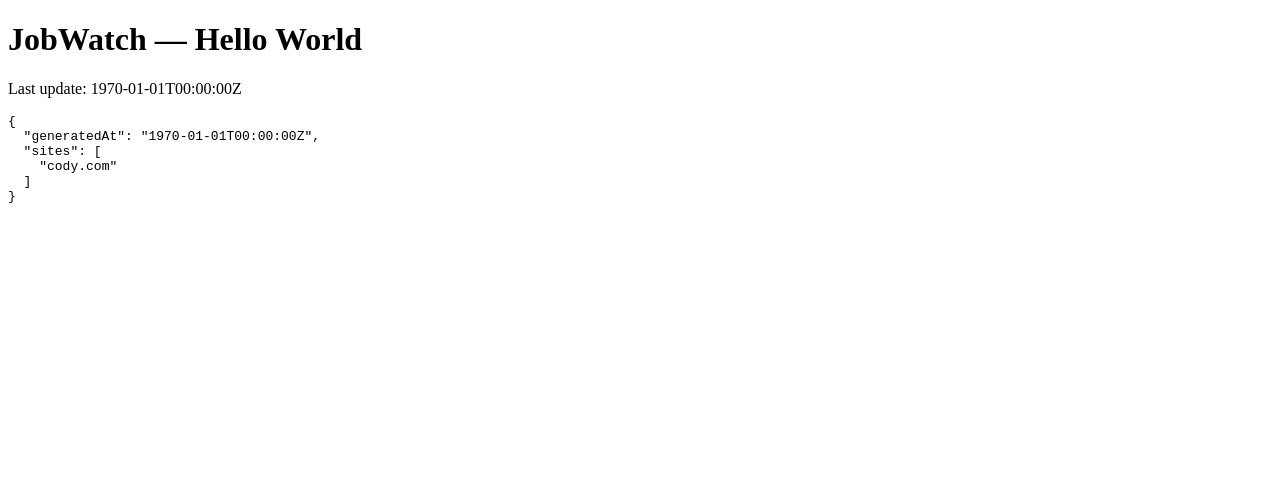
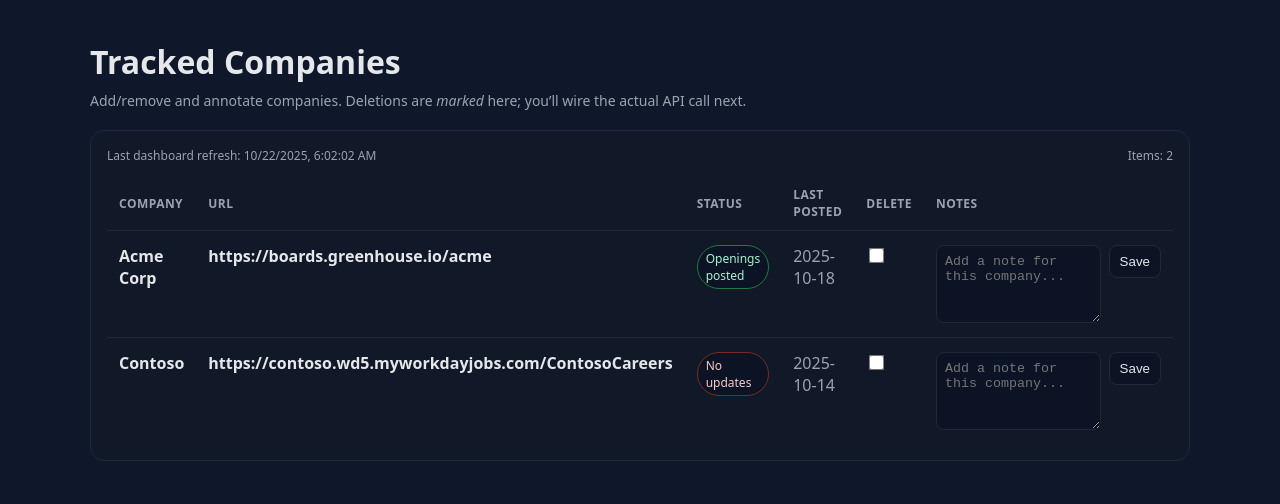
Before and after one commit to HelloCody1000/job_search, a plain HTML site: page index.html in a window 1280 px wide. Drawn offline with Linux system fonts and the light colour scheme.

Commit message:
updating main page

```diff
--- a/index.html
+++ b/index.html
@@ -1,20 +1,160 @@
 <!doctype html>
-<meta charset="utf-8">
-<title>JobWatch — Hello World</title>
+<html lang="en">
+<head>
+  <meta charset="utf-8" />
+  <title>JobWatch — Tracked Companies</title>
+  <meta name="viewport" content="width=device-width,initial-scale=1" />
+  <style>
+    :root {
+      --bg:#0f172a; --card:#111827; --muted:#9ca3af; --text:#e5e7eb; --accent:#22c55e; --danger:#ef4444; --line:#1f2937;
+    }
+    html,body{margin:0;padding:0;background:var(--bg);color:var(--text);font-family:system-ui,-apple-system,Segoe UI,Roboto,Inter,Arial,sans-serif}
+    .wrap{max-width:1100px;margin:40px auto;padding:0 16px}
+    h1{font-weight:700;margin:0 0 8px}
+    .sub{color:var(--muted);margin:0 0 20px;font-size:14px}
+    .card{background:var(--card);border:1px solid var(--line);border-radius:14px;padding:16px}
+    table{width:100%;border-collapse:collapse}
+    thead th{font-size:12px;letter-spacing:.04em;text-transform:uppercase;color:var(--muted);text-align:left;padding:10px 12px;border-bottom:1px solid var(--line)}
+    tbody td{padding:14px 12px;vertical-align:top;border-bottom:1px solid var(--line)}
+    tbody tr:last-child td{border-bottom:none}
+    .url a{color:var(--text);text-decoration:none}
+    .badge{display:inline-block;padding:4px 8px;border-radius:999px;font-size:12px;border:1px solid var(--line);background:#0b1324}
+    .badge.ok{border-color:#1f7a43;color:#a7f3d0}
+    .badge.warn{border-color:#7a2a1f;color:#fecaca}
+    .date{font-variant-numeric:tabular-nums;color:var(--muted)}
+    .notes{display:flex;gap:8px;align-items:flex-start}
+    .notes textarea{width:100%;min-height:60px;background:#0b1324;color:var(--text);border:1px solid var(--line);border-radius:8px;padding:8px;resize:vertical}
+    .btn{border:1px solid var(--line);background:#0b1324;color:var(--text);padding:8px 10px;border-radius:8px;cursor:pointer}
+    .btn:hover{border-color:#334155}
+    .delbox{transform:scale(1.2)}
+    .marked{color:var(--danger);font-size:12px;margin-top:6px}
+    .toolbar{display:flex;justify-content:space-between;align-items:center;margin-bottom:12px}
+    .small{font-size:12px;color:var(--muted)}
+  </style>
+</head>
+<body>
+  <div class="wrap">
+    <h1>Tracked Companies</h1>
+    <p class="sub">Add/remove and annotate companies. Deletions are <em>marked</em> here; you’ll wire the actual API call next.</p>
 
-<h1>JobWatch — Hello World</h1>
-<p id="last">Loading…</p>
-<pre id="out" style="white-space: pre-wrap;"></pre>
+    <div class="card">
+      <div class="toolbar">
+        <div class="small">Last dashboard refresh: <span id="refreshedAt"></span></div>
+        <div class="small">Items: <span id="count">0</span></div>
+      </div>
+
+      <table aria-label="Tracked companies">
+        <thead>
+          <tr>
+            <th style="width:18ch;">Company</th>
+            <th>URL</th>
+            <th style="width:16ch;">Status</th>
+            <th style="width:18ch;">Last Posted</th>
+            <th style="width:10ch;">Delete</th>
+            <th style="width:34%;">Notes</th>
+          </tr>
+        </thead>
+        <tbody id="rows"></tbody>
+      </table>
+    </div>
+  </div>
 
 <script>
-(async () => {
-  try {
-    const res = await fetch("status/index.json", { cache: "no-store" });
-    const j = await res.json();
-    document.getElementById("last").textContent = "Last update: " + j.generatedAt;
-    document.getElementById("out").textContent  = JSON.stringify(j, null, 2);
-  } catch (e) {
-    document.getElementById("last").textContent = "Failed to load status.";
+/* ---------- TEMP DATA (replace with fetch from your API later) ---------- */
+const sampleSites = [
+  {
+    siteId: "acme-gh",
+    company: "Acme Corp",
+    url: "https://boards.greenhouse.io/acme",
+    status: "Openings posted", // or "No updates"
+    lastPosted: "2025-10-18",
+    note: ""
+  },
+  {
+    siteId: "contoso-wd",
+    company: "Contoso",
+    url: "https://contoso.wd5.myworkdayjobs.com/ContosoCareers",
+    status: "No updates",
+    lastPosted: "2025-10-14",
+    note: ""
   }
-})();
+];
+// On first load, prefer whatever is in localStorage so your notes persist during testing.
+const STORE_KEY = "jobwatch-sites-v1";
+const sites = JSON.parse(localStorage.getItem(STORE_KEY) || "null") || sampleSites;
+
+/* ---------- RENDER ---------- */
+const tbody = document.getElementById("rows");
+const countEl = document.getElementById("count");
+document.getElementById("refreshedAt").textContent = new Date().toLocaleString();
+
+function statusBadge(text){
+  const ok = /open|posted|new/i.test(text);
+  return `<span class="badge ${ok ? 'ok' : 'warn'}">${text}</span>`;
+}
+
+function render(){
+  tbody.innerHTML = "";
+  for(const s of sites){
+    const tr = document.createElement("tr");
+    tr.dataset.id = s.siteId;
+
+    tr.innerHTML = `
+      <td><strong>${escapeHtml(s.company || "")}</strong></td>
+      <td class="url"><strong><a href="${encodeURI(s.url)}" target="_blank" rel="noreferrer noopener">${escapeHtml(s.url)}</a></strong></td>
+      <td>${statusBadge(s.status || "No updates")}</td>
+      <td><span class="date">${escapeHtml(s.lastPosted || "—")}</span></td>
+      <td>
+        <label>
+          <input type="checkbox" class="delbox" ${s.markedDelete ? "checked": ""} />
+        </label>
+        <div class="marked" style="${s.markedDelete ? "" : "display:none"}">Marked for deletion</div>
+      </td>
+      <td>
+        <div class="notes">
+          <textarea placeholder="Add a note for this company...">${escapeHtml(s.note || "")}</textarea>
+          <button class="btn save">Save</button>
+        </div>
+      </td>
+    `;
+    tbody.appendChild(tr);
+  }
+  countEl.textContent = sites.length;
+}
+render();
+
+/* ---------- EVENTS (local only; wire to backend later) ---------- */
+tbody.addEventListener("change", (e) => {
+  if(!e.target.classList.contains("delbox")) return;
+  const tr = e.target.closest("tr");
+  const id = tr.dataset.id;
+  const item = sites.find(x => x.siteId === id);
+  item.markedDelete = e.target.checked;
+  tr.querySelector(".marked").style.display = item.markedDelete ? "" : "none";
+  persist();
+});
+
+tbody.addEventListener("click", (e) => {
+  if(!e.target.classList.contains("save")) return;
+  const tr = e.target.closest("tr");
+  const id = tr.dataset.id;
+  const item = sites.find(x => x.siteId === id);
+  const ta = tr.querySelector("textarea");
+  item.note = ta.value;
+  persist();
+  e.target.textContent = "Saved";
+  setTimeout(() => (e.target.textContent = "Save"), 1000);
+});
+
+/* ---------- Helpers ---------- */
+function persist(){
+  localStorage.setItem(STORE_KEY, JSON.stringify(sites));
+}
+function escapeHtml(str){
+  return String(str).replace(/[&<>"']/g, s => ({
+    "&":"&amp;","<":"&lt;",">":"&gt;",'"':"&quot;","'":"&#39;"
+  }[s]));
+}
 </script>
+</body>
+</html>
```
